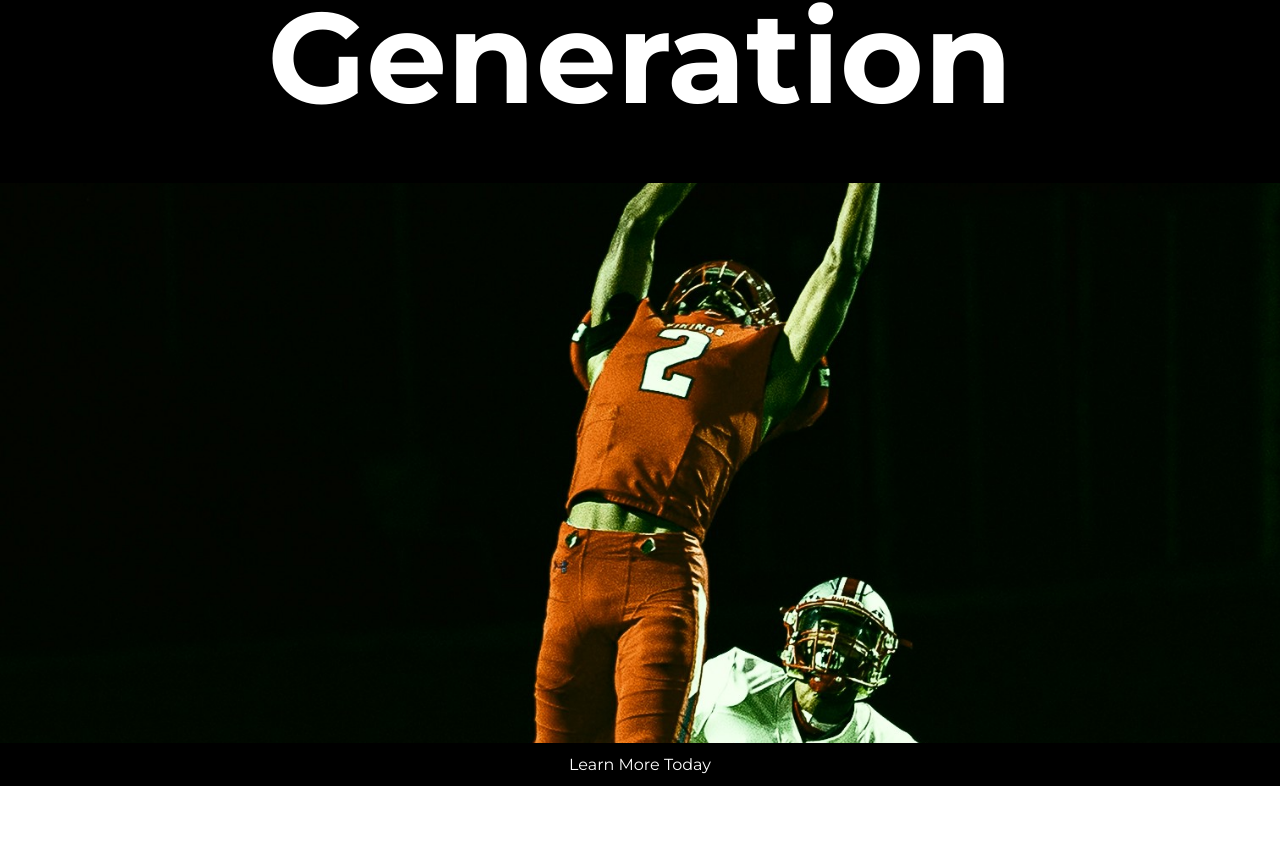
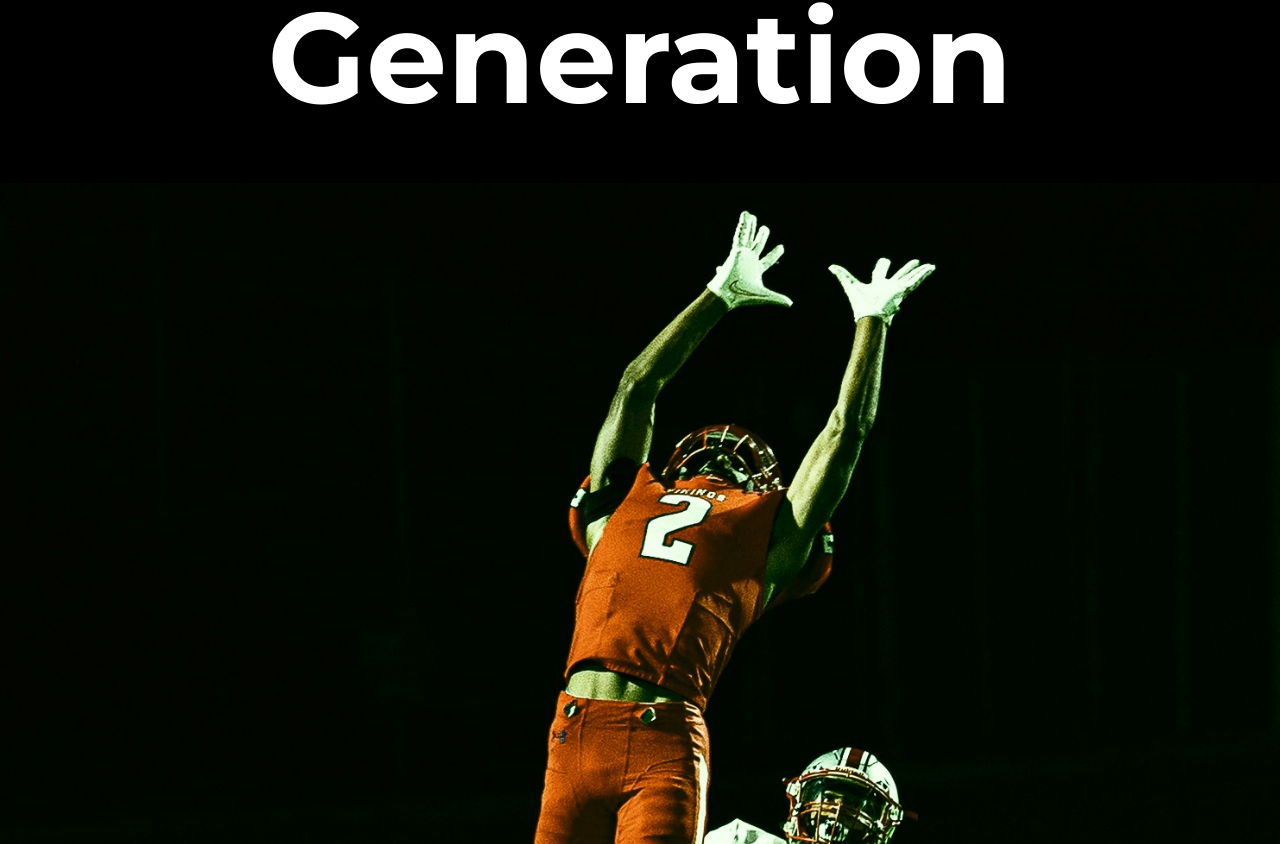
Before and after one commit to sakinbola/At-It-Landing-Page, a React (Vite) app: page / in a window 1280 px wide. Shown: the part 436-1280 px from the top of the page. Built offline with nearby package versions, Linux system fonts and the light colour scheme.

Commit message:
Note: possible bug small line in betwen hero text and img unseen only in dev tools

```diff
--- a/src/pages/hero.css
+++ b/src/pages/hero.css
@@ -4,6 +4,7 @@
     flex-direction: column;
     margin:0px;
     padding: 0px;
+
 }
 
 
@@ -14,10 +15,10 @@
     background-size: cover;
     background-position: center;
     color: white;
-    min-height:70vh;
+    min-height:135vh;
     max-height:800px;
     padding:0px;
-
+    border: none;
 
     /* margin-top:-200px;
     clip-path: inset(200px 0 0 0);  */
@@ -35,6 +36,7 @@
     margin:0px;
     padding-top: clamp(1rem, 5vw, 3rem);
     padding-bottom: clamp(1rem, 5vw, 3rem);
+    border: none;
 }
 
 
@@ -51,3 +53,10 @@
     text-decoration: none;
     color:white;
 }
+
+
+@media (max-width:1440px) {
+    .hero-image {
+        min-height:70vw;
+    }
+}
--- a/src/pages/hero.jsx
+++ b/src/pages/hero.jsx
@@ -8,13 +8,17 @@ function Hero() {
 
 
     <div className = "hero-container">
+
         <div className = "hero-text">
             <h1 className = "tagline">
               At-iT <br></br> Coaching the Next Generation
             </h1>
         </div>
+
+
         <div className = "hero-image" id = "home">
         </div>
+
         <div className = "hero-button">
           <a href="#contact" className="learn">Learn More Today</a>
         </div>
```
